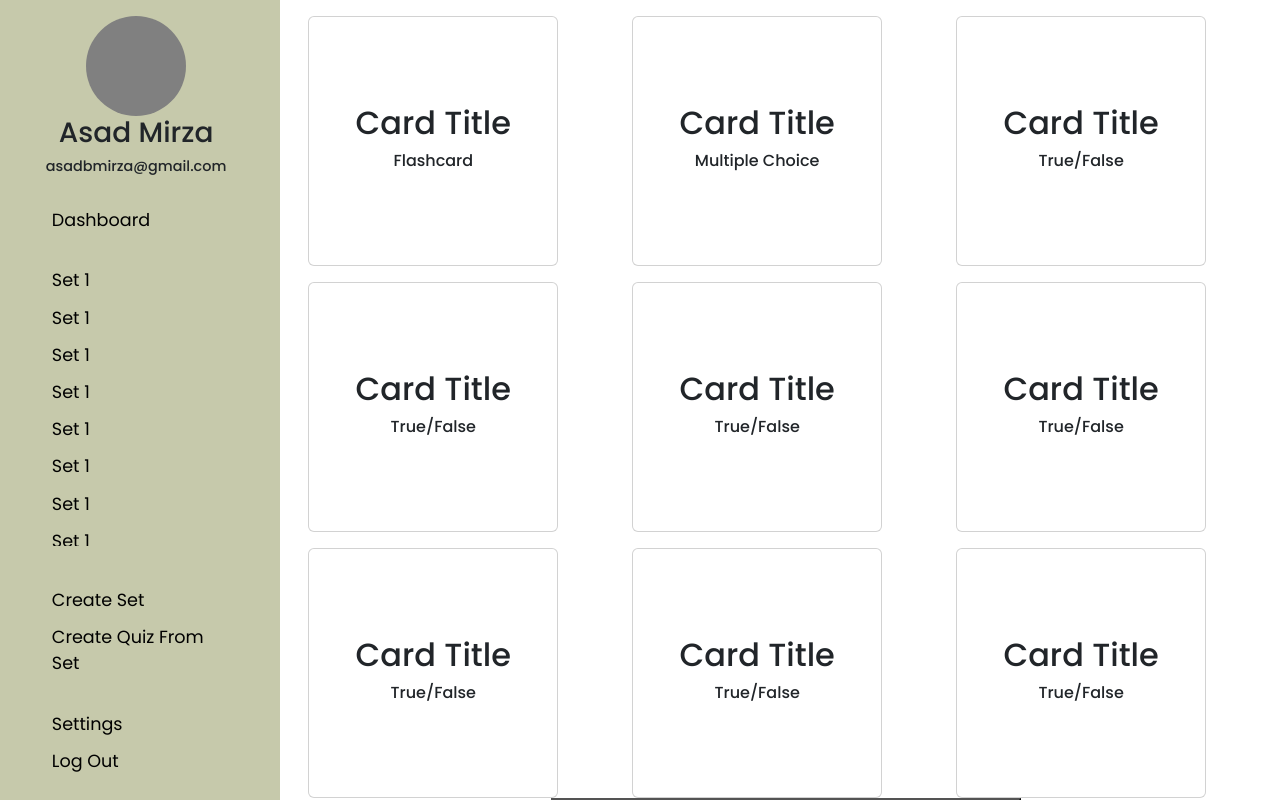
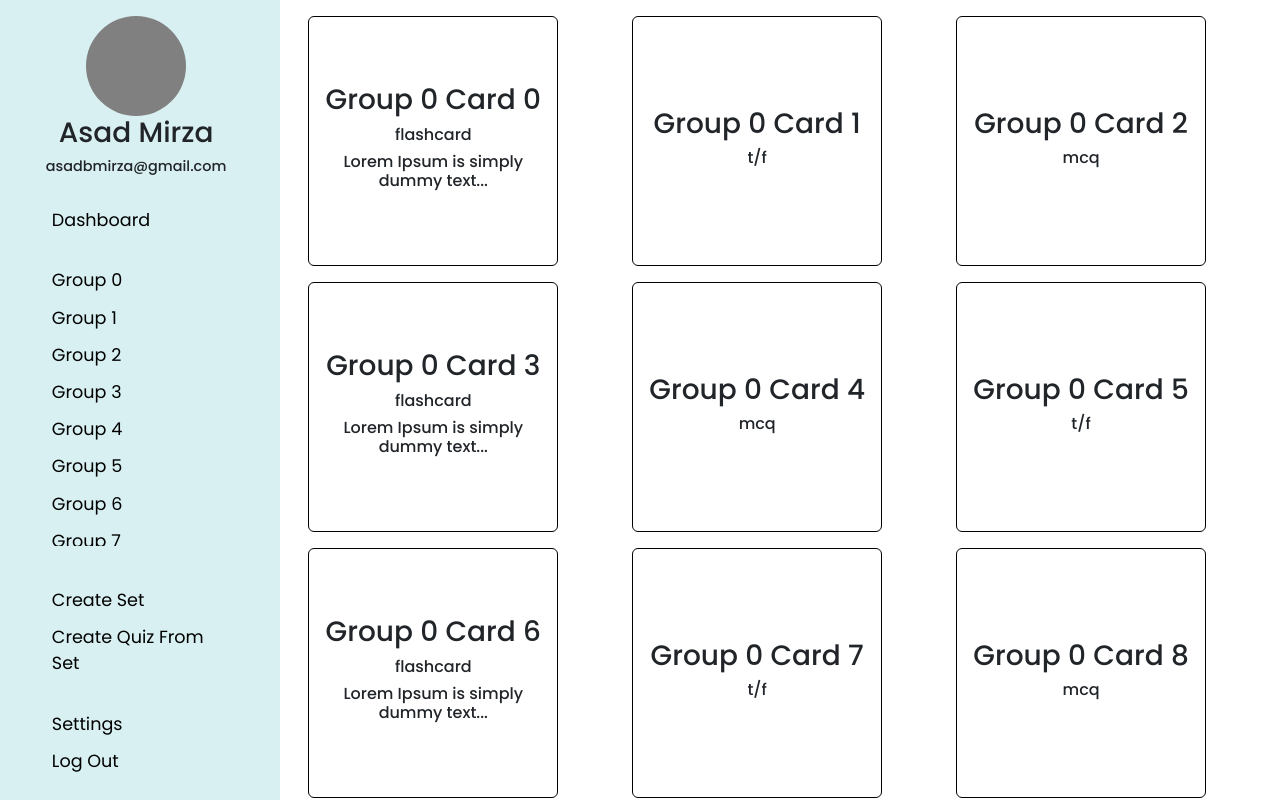
Before and after one commit to RishiJain905/flashcard-project, a React (Vite) app in the folder vite-frontend/: page / in a window 1280 px wide. Built offline with nearby package versions, Linux system fonts and the light colour scheme.

Commit message:
Completed rendering of flashcards in group view as well as conditional rendering of different groups

```diff
--- a/vite-frontend/src/App.jsx
+++ b/vite-frontend/src/App.jsx
@@ -1,13 +1,54 @@
-import './App.css'
-import 'bootstrap/dist/css/bootstrap.min.css';
-import Dashboard from './components/dashboard/dashboard';
+import "./App.css";
+import "bootstrap/dist/css/bootstrap.min.css";
+import Dashboard from "./components/dashboard/dashboard";
+
+function App() {
+  //Testing Groups
+  const groups = [];
+  const groupIds = Array.from({ length: 10 }, () => Math.floor(Math.random() * 10000000000000));
+
+  for (let i = 0; i < 10; i++) {
+    let cards = [];
+    let cardIds = Array.from({ length: 10 }, () => Math.floor(Math.random() * 1000000000000));
+
+    for (let j = 0; j < 10; j++) {
+      let card = {
+        id: cardIds[j],
+        title: `Group ${i} Card ${j}`,
+      };
+
+      if (j % 3 === 0) {
+        card.cardType = "flashcard";
+        card.description = "Lorem Ipsum is simply dummy text...";
+      } else if (j % 2 === 0) {
+        card.cardType = "mcq";
+        card.options = ["a", "b", "c"];
+        card.answer = 0;
+      } else {
+        card.cardType = "t/f";
+        card.options = ["a", "b"];
+        card.answer = 1;
+      }
+
+      cards.push(card);
+    }
 
 
-function App() {
+    groups.push({
+      id: groupIds[i],
+      title: `Group ${i}`,
+      cards: cards,
+    });
+  }
 
-  return (
-    <Dashboard />
-  );
+
+
+  const userInfo = {
+    name: "Asad Mirza",
+    email: "asadbmirza@gmail.com",
+    groups: groups,
+  };
+  return <Dashboard userInfo={userInfo} />;
 }
 
-export default App
+export default App;
--- /dev/null
+++ b/vite-frontend/src/components/dashboard/content/cards.css
@@ -0,0 +1,96 @@
+.dashboardCards {
+    height: 100vh;
+    display: flex;
+    flex-direction: column;
+    justify-content:space-between;
+    overflow-y: auto;
+    padding: 1em;
+}
+
+.cards {
+    display: grid;
+    grid-template-columns: repeat(auto-fit, minmax(250px, 1fr));
+    column-gap: 1em;
+    row-gap: 1em;
+
+}
+
+.card {
+    width: 250px;
+    height: 250px;
+    display: flex;
+    flex-direction: column;
+    justify-content: center;
+    align-items: center;
+    border: 1px solid black;
+    padding: 1em;
+    text-align: center;
+}
+
+.card > h4 {
+    font-size: 1em;
+}
+
+.cardDescrtiption {
+    color: gray;
+    display: -webkit-box;
+    -webkit-line-clamp: 3;
+    -webkit-box-orient: vertical;
+    overflow: hidden;
+    text-overflow: ellipsis;
+    line-height: 1.5em;
+    max-height: calc(1.5em * 3);
+  }
+
+
+.cardHandlers {
+    margin-top: 2em;
+    display: flex;
+    flex-direction: column;
+    align-items: center;
+    gap: 1em;
+
+}
+
+.cardHandlers button {
+    font-size: 1.5em;
+    padding: 1em 4em;
+}
+
+.editButton {
+    background-color: rgb(216, 240, 241);
+    font-weight: bold;
+    color: rgb(3, 138, 138);
+    border: 3px dashed gray;
+    border-radius: 1em;
+    transition: background-color 0.5s;
+}
+
+#boxPlus {
+    width: 2em;
+    height: auto;
+    padding-right: 0.5em;
+}
+
+.editButton:hover {
+    background-color: rgb(3, 138, 138);
+    border-color: white;
+    color: white;
+    fill: white;
+}
+
+
+.quizButton {
+    font-weight: bold;
+    background-color: rgb(48, 85, 97);
+    color: white;
+    border: 4px solid white;
+    border-radius: 1em;
+    transition: border 0.5s, background-color 0.5s, border-radius 0.5s;
+}
+
+.quizButton:hover {
+    border-radius: 0.5em;
+    background-color: black;
+    border: 4px solid rgb(3, 138, 138);
+}
--- /dev/null
+++ b/vite-frontend/src/components/dashboard/content/cards.jsx
@@ -0,0 +1,36 @@
+import { Container, Row, Col } from "react-bootstrap";
+import "./cards.css";
+import boxPlus from "/src/assets/boxPlus.svg";
+
+function renderCard(card) {
+    if (card.type = "desc") {
+        return (
+            <div className="card" key={card.id}>
+                <h3>{card.title}</h3>
+                <h4>{card.cardType}</h4>
+                {card.cardType == "flashcard" && <h4 className="cardDescription">{card.description}</h4>}
+            </div>
+        )
+    }
+}
+
+export default function Cards({userCards}) {
+  return (
+    <div className="dashboardCards">
+      <div className="cards">
+        {userCards.map(renderCard)}
+      </div>
+
+      <div className="cardHandlers">
+        <button className="editButton">
+          <svg xmlns="http://www.w3.org/2000/svg" viewBox="0 0 24 24" id="boxPlus">
+            <title>plus-box</title>
+            <path d="M17,13H13V17H11V13H7V11H11V7H13V11H17M19,3H5C3.89,3 3,3.89 3,5V19A2,2 0 0,0 5,21H19A2,2 0 0,0 21,19V5C21,3.89 20.1,3 19,3Z" />
+          </svg>
+          Edit/Create Flashcards
+        </button>
+        <button className="quizButton">Quiz Yourself</button>
+      </div>
+    </div>
+  );
+}
--- a/vite-frontend/src/components/dashboard/content/contentSets/cards.css
+++ /dev/null
@@ -1,41 +0,0 @@
-.dashboardCards {
-    height: 100vh;
-    display: flex;
-    flex-direction: column;
-    justify-content:space-between;
-    overflow-y: auto;
-    padding: 1em;
-}
-
-.cards {
-    display: grid;
-    grid-template-columns: repeat(auto-fit, minmax(250px, 1fr));
-    column-gap: 1em;
-    row-gap: 1em;
-
-}
-
-.card {
-    width: 250px;
-    height: 250px;
-    display: flex;
-    flex-direction: column;
-    justify-content: center;
-    align-items: center;
-}
-
-.card > h4 {
-    font-size: 1em;
-}
-
-.cardHandlers {
-    display: flex;
-    flex-direction: column;
-    align-items: center;
-}
-
-.cardHandlers button {
-    font-size: 1.5em;
-    padding: 1em 4em;
-    width:  ;
-}
--- a/vite-frontend/src/components/dashboard/content/contentSets/cards.jsx
+++ /dev/null
@@ -1,54 +0,0 @@
-import { Container, Row, Col } from "react-bootstrap";
-import "./cards.css";
-
-export default function Cards({}) {
-  return (
-    <div className="dashboardCards">
-      <div className="cards">
-        <div className="card">
-          <h2>Card Title</h2>
-          <h4>Flashcard</h4>
-        </div>
-
-        <div className="card">
-          <h2>Card Title</h2>
-          <h4>Multiple Choice</h4>
-        </div>
-
-        <div className="card">
-          <h2>Card Title</h2>
-          <h4>True/False</h4>
-        </div>
-        <div className="card">
-          <h2>Card Title</h2>
-          <h4>True/False</h4>
-        </div>
-        <div className="card">
-          <h2>Card Title</h2>
-          <h4>True/False</h4>
-        </div>
-        <div className="card">
-          <h2>Card Title</h2>
-          <h4>True/False</h4>
-        </div>
-        <div className="card">
-          <h2>Card Title</h2>
-          <h4>True/False</h4>
-        </div>
-        <div className="card">
-          <h2>Card Title</h2>
-          <h4>True/False</h4>
-        </div>
-        <div className="card">
-          <h2>Card Title</h2>
-          <h4>True/False</h4>
-        </div>
-      </div>
-
-      <div className="cardHandlers">
-        <button className="editButton">Edit/Create Flashcards</button>
-        <button className= "quizButton">Quiz Yourself</button>
-      </div>
-    </div>
-  );
-}
--- a/vite-frontend/src/components/dashboard/content/dasboardContent.jsx
+++ /dev/null
@@ -1,7 +0,0 @@
-import Cards from "./contentSets/cards";
-
-export default function DashboardContent({}) {
-    return (
-        <Cards />
-    );
-}
--- a/vite-frontend/src/components/dashboard/dashboard.jsx
+++ b/vite-frontend/src/components/dashboard/dashboard.jsx
@@ -1,17 +1,23 @@
 import Sidebar from "./sidebar/sidebar";
-import DashboardContent from "./content/dasboardContent";
+import Cards from "./content/cards";
 import { Container, Row, Col } from "react-bootstrap";
+import { useState } from "react";
 
-export default function Dashboard({}) {
+export default function Dashboard({userInfo}) {
+  const [groupDisplayed, setGroupDisplayed] = useState(0);
+  const [groups, setGroups] = useState(false);
+
   return (
     <Row>
-      <Col md="auto" className="sideBar">
+      <Col xs="auto" className="sideBar">
         <Sidebar
-          userInfo={{ name: "Asad Mirza", email: "asadbmirza@gmail.com" }}
+          userInfo={userInfo} setGroupDisplayed={setGroupDisplayed}
         />
       </Col>
       <Col>
-        <DashboardContent />
+        {<Cards
+        userCards={userInfo.groups[groupDisplayed].cards}/>
+        }
       </Col>
     </Row>
   );
--- a/vite-frontend/src/components/dashboard/sidebar/sidebar.css
+++ b/vite-frontend/src/components/dashboard/sidebar/sidebar.css
@@ -1,7 +1,7 @@
 .sideBar {
     display: flex;
     justify-content: center;
-    background-color: rgb(198, 201, 171);
+    background-color: rgb(216, 240, 241);
     padding: 1em 3em;
     box-sizing: border-box;
     height: 100vh;
@@ -48,6 +48,7 @@
 
 .sideBar button:hover {
     background-color: rgb(212, 212, 212);
+    transition: background-color 0.5s;
 }
 
 .sideBar div {
--- a/vite-frontend/src/components/dashboard/sidebar/sidebar.jsx
+++ b/vite-frontend/src/components/dashboard/sidebar/sidebar.jsx
@@ -1,7 +1,7 @@
 import { Button } from "react-bootstrap";
 import "./sidebar.css";
 
-export default function Sidebar({ userInfo }) {
+export default function Sidebar({ userInfo, setGroupDisplayed, setGroups }) {
   return (
     <div>
       <div className="userInfo">
@@ -11,22 +11,13 @@ export default function Sidebar({ userInfo }) {
       </div>
 
       <div className="sideBarDashboard">
-        <button>Dashboard</button>
+        <button onClick={() => setGroups(true)}>Dashboard</button>
       </div>
 
       <div className="sideBarSets">
-        <button>Set 1</button>
-        <button>Set 1</button>
-        <button>Set 1</button>
-        <button>Set 1</button>
-        <button>Set 1</button>
-
-        <button>Set 1</button>
-        <button>Set 1</button>
-        <button>Set 1</button>
-        <button>Set 1</button>
-        <button>Set 1</button>
-        <button>Set 1</button>
+        {userInfo.groups.map((group, index) => {
+          return <button key={group.id} onClick={() => setGroupDisplayed(index)}>{group.title}</button>;
+        })}
       </div>
 
       <div className="sideBarActions">
@@ -38,8 +29,6 @@ export default function Sidebar({ userInfo }) {
         <button>Settings</button>
         <button>Log Out</button>
       </div>
-
-
     </div>
   );
 }
```
Also changed, not shown: vite-frontend/src/components/dashboard/content/sets.jsx (added, +36 -0 lines), vite-frontend/src/assets/boxPlus.svg (added), vite-frontend/src/components/dashboard/content/contentSets/sets.jsx (deleted), vite-frontend/src/components/dashboard/content/dasboardContent.css (deleted).
